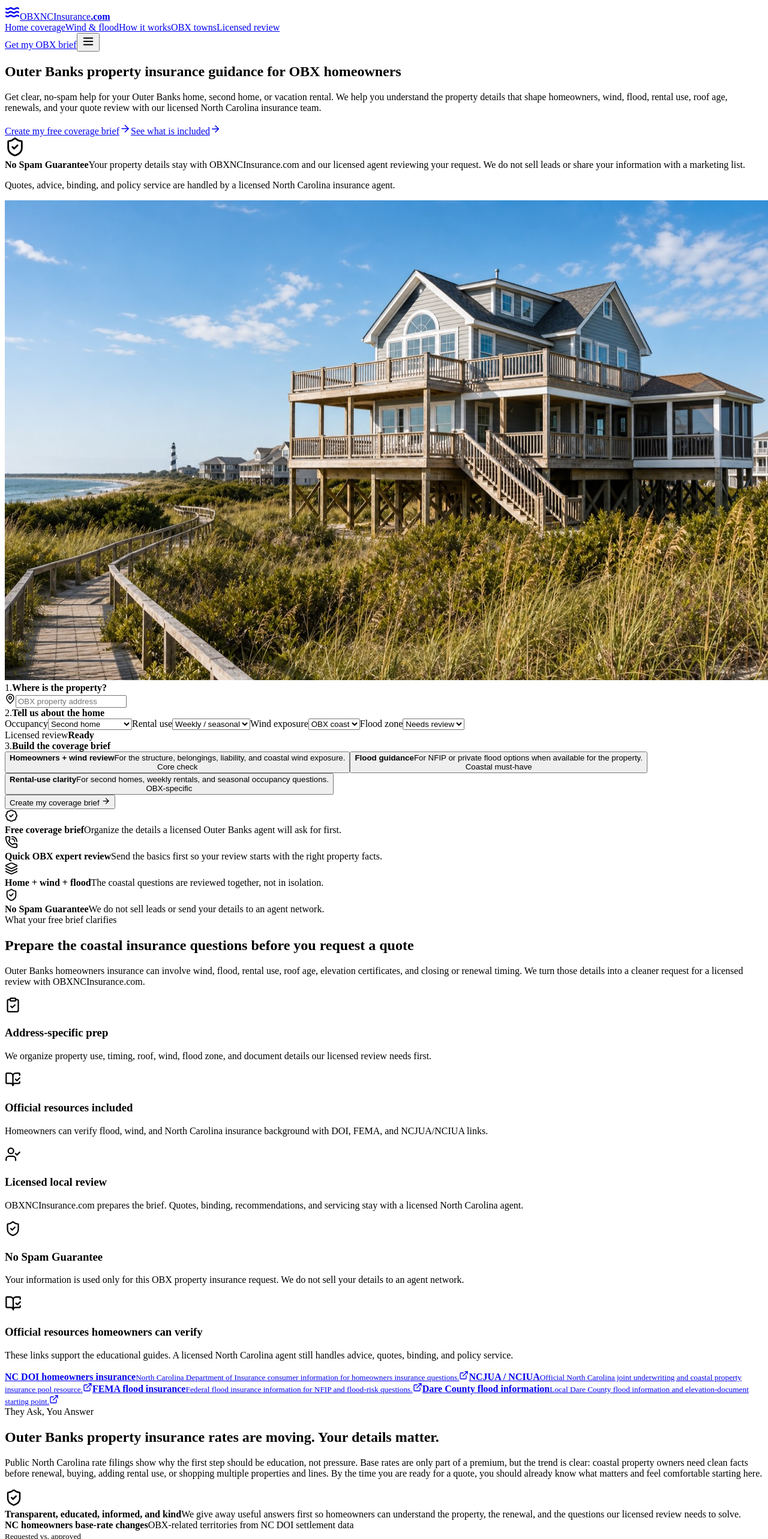
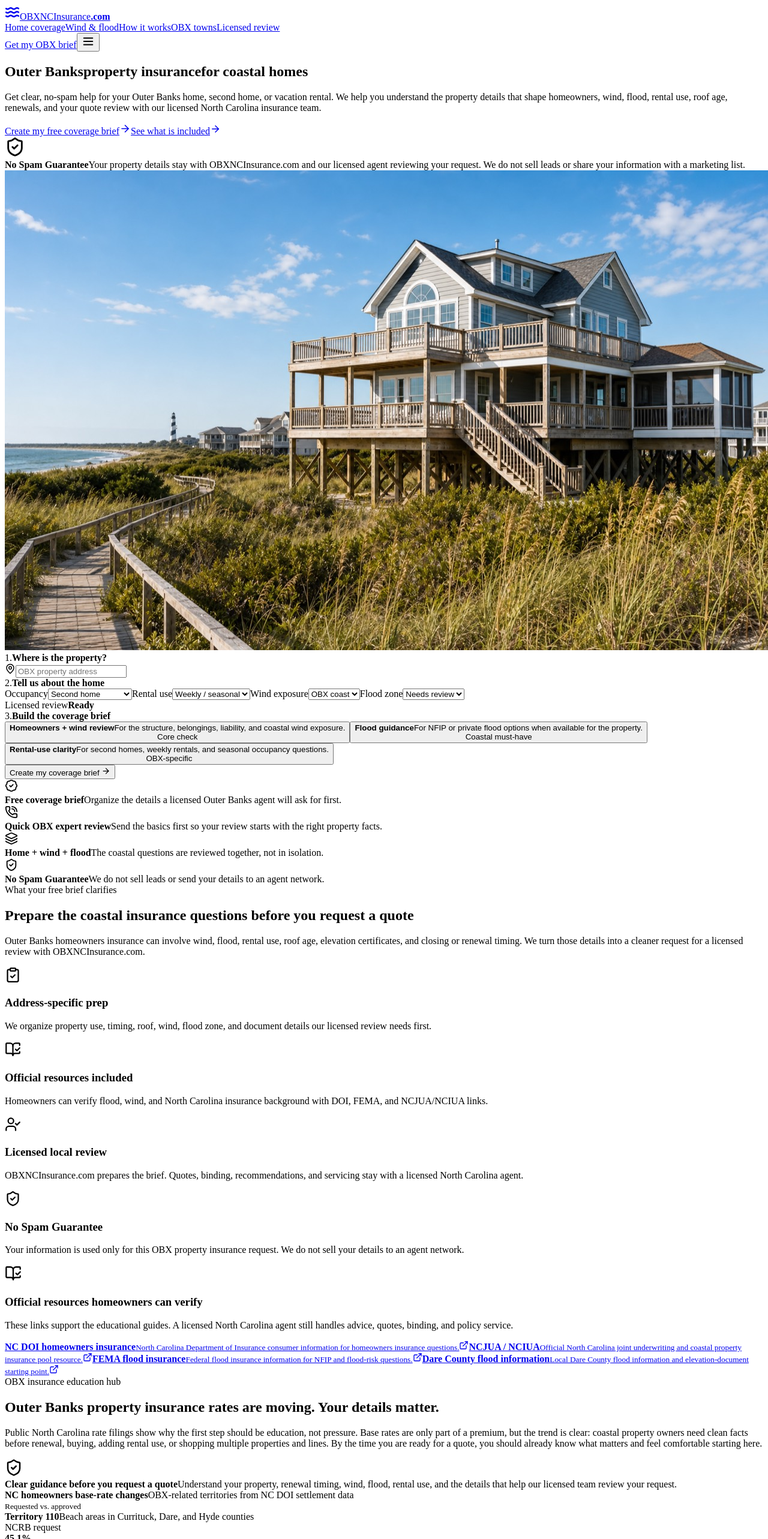
Before and after one commit to obxpropertyinsurance/obxpropertyinsurance, a React (Vite) app: page / in a window 1280 px wide. Shown: the top 2566 px of the page at 60% size. Built offline with nearby package versions, Linux system fonts and the light colour scheme; the HTML template or start-up script is replaced by a standard one.

Commit message:
Tighten hero headline and homeowner copy

```diff
--- a/scripts/generate-seo-pages.mjs
+++ b/scripts/generate-seo-pages.mjs
@@ -183,7 +183,7 @@ const homepageStaticBody = `
       <main class="seo-static-fallback">
         <section>
           <p>Outer Banks property insurance</p>
-          <h1>Outer Banks property insurance guidance for OBX homeowners</h1>
+          <h1>Outer Banks property insurance for coastal homes</h1>
           <p>Create a free Outer Banks property insurance brief for homeowners, wind and hail, flood, second homes, vacation rentals, condos, landlord properties, and local licensed agent review. No spam.</p>
           <a href="/#quote">Create my free coverage brief</a>
         </section>
--- a/src/App.jsx
+++ b/src/App.jsx
@@ -230,9 +230,9 @@ const informationHubCards = [
   },
   {
     icon: BookOpenCheck,
-    title: "They Ask, You Answer",
+    title: "Clear answers before the quote",
     text:
-      "We publish the answers homeowners ask for first, then help them start a licensed review with us when they are ready.",
+      "Learn what matters for your property, then start a licensed review with us when you are ready.",
   },
 ];
 
@@ -849,9 +849,9 @@ function App() {
         <section className="hero-section" aria-labelledby="hero-title">
           <div className="hero-copy">
             <h1 id="hero-title">
-              <span>Outer Banks property </span>
-              <span>insurance guidance </span>
-              <span>for OBX homeowners</span>
+              <span>Outer Banks</span>
+              <span>property insurance</span>
+              <span>for coastal homes</span>
             </h1>
             <p>
               Get clear, no-spam help for your Outer Banks home, second home, or
@@ -878,9 +878,6 @@ function App() {
                 <span>Your property details stay with OBXNCInsurance.com and our licensed agent reviewing your request. We do not sell leads or share your information with a marketing list.</span>
               </div>
             </div>
-            <p className="legal-line">
-              Quotes, advice, binding, and policy service are handled by a licensed North Carolina insurance agent.
-            </p>
           </div>
 
           <div className="hero-visual" aria-label="OBX property insurance brief preview">
@@ -1044,7 +1041,7 @@ function App() {
         <section className="rate-intelligence-section" aria-labelledby="rate-intelligence-title">
           <div className="rate-intelligence-layout">
             <div className="rate-intelligence-copy">
-              <span>They Ask, You Answer</span>
+              <span>OBX insurance education hub</span>
               <h2 id="rate-intelligence-title">
                 Outer Banks property insurance rates are moving. Your details matter.
               </h2>
@@ -1059,11 +1056,11 @@ function App() {
               <div className="motto-panel">
                 <ShieldCheck size={30} aria-hidden="true" />
                 <div>
-                  <strong>Transparent, educated, informed, and kind</strong>
+                  <strong>Clear guidance before you request a quote</strong>
                   <span>
-                    We give away useful answers first so homeowners can understand
-                    the property, the renewal, and the questions our licensed
-                    review needs to solve.
+                    Understand your property, renewal timing, wind, flood,
+                    rental use, and the details that help our licensed team
+                    review your request.
                   </span>
                 </div>
               </div>
```
Also changed, not shown: public/llms.txt.
